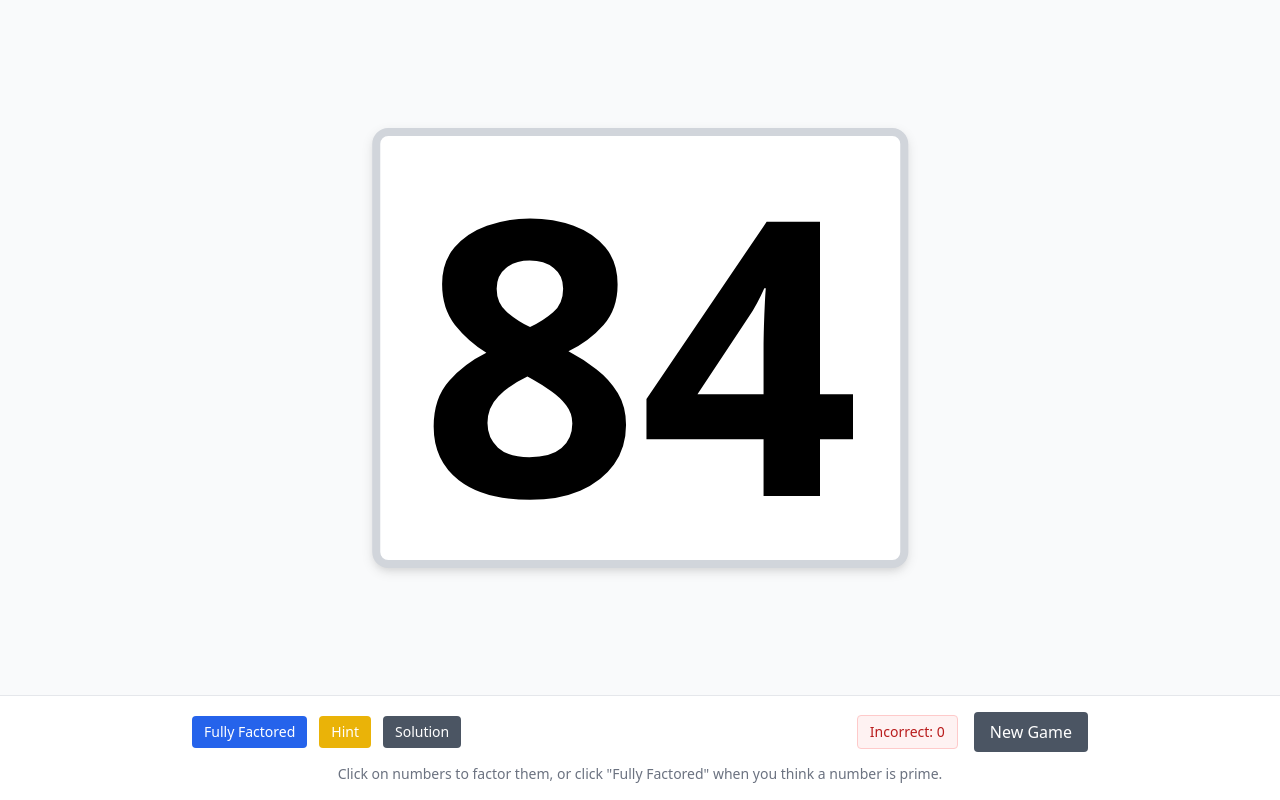
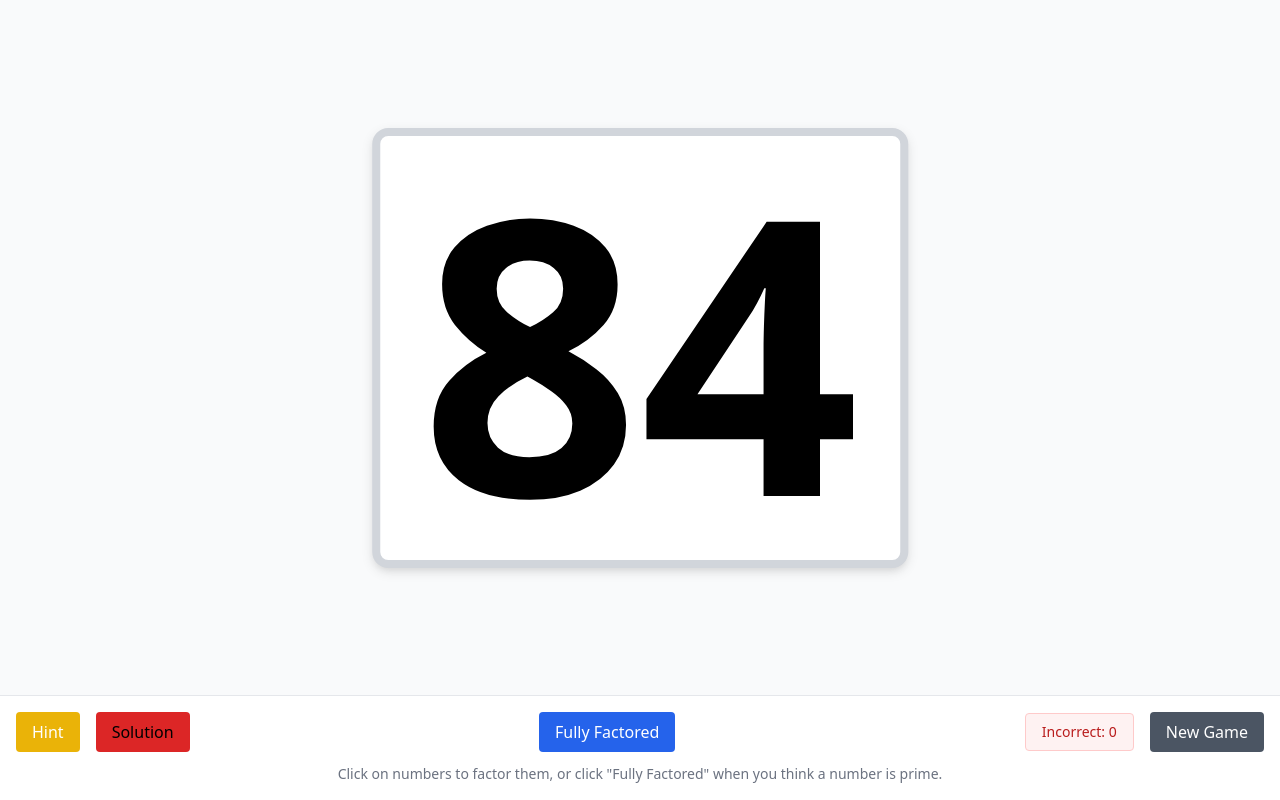
Before and after one commit to DrQuacks/factor-tree-app, a Next.js app: page / in a window 1280 px wide. Built offline with nearby package versions, Linux system fonts and the light colour scheme.

Commit message:
better bottom bar formatting

```diff
--- a/components/FactorNode.tsx
+++ b/components/FactorNode.tsx
@@ -89,7 +89,7 @@ export default function FactorNode({
   return (
     <div className="flex flex-col items-center">
       <div
-        className={`bg-white border-2 border-gray-300 rounded shadow cursor-pointer transition-all duration-300 hover:border-blue-400 ${
+        className={`bg-white border-2 border-gray-300 rounded shadow cursor-pointer transition-all duration-300 hover:border-blue-400 hover:shadow-lg hover:scale-105 ${
           isLarge ? 'text-8xl font-bold leading-none' : 'text-xl font-semibold'
         } ${
           showFeedback && feedbackType === 'correct' ? 'border-green-500 bg-green-50' : ''
@@ -97,9 +97,13 @@ export default function FactorNode({
           showFeedback && feedbackType === 'incorrect' ? 'border-red-500 bg-red-50' : ''
         }`}
         style={{
-          padding: isLarge ? '5px 10px' : '8px 16px'
+          padding: isLarge ? '5px 10px' : '8px 16px',
+          cursor: 'pointer'
         }}
         onClick={handleClick}
+        onMouseEnter={(e) => {
+          e.currentTarget.style.cursor = 'pointer';
+        }}
       >
         {value}
         {getFeedbackIcon()}
--- a/components/IncorrectMoves.tsx
+++ b/components/IncorrectMoves.tsx
@@ -4,7 +4,7 @@ type Props = {
 
 export default function IncorrectMoves({ count }: Props) {
   return (
-    <div className="bg-red-50 text-red-700 px-3 py-1.5 rounded text-sm border border-red-200">
+    <div className="bg-red-50 text-red-700 px-4 py-2 rounded text-sm border border-red-200">
       Incorrect: {count}
     </div>
   );
--- a/pages/index.tsx
+++ b/pages/index.tsx
@@ -97,21 +97,52 @@ export default function Home() {
 
       {/* Bottom Controls */}
       <div className="p-4 bg-white border-t border-gray-200">
-        <div className="flex justify-between items-center max-w-4xl mx-auto">
-          <ControlButtons
-            onFullyFactored={handleFullyFactored}
-            onHint={handleHint}
-            onSolution={handleSolution}
-            hintText={hintText}
-            showHint={showHint}
-            showSolution={showSolution}
-          />
+        <div
+          className="flex mb-3"
+          style={{
+            justifyContent: 'space-between',
+            alignItems: 'center',
+            width: '100%'
+          }}
+        >
+          {/* Left */}
+          <div className="flex gap-4">
+            <button
+              className="bg-yellow-500 text-white px-4 py-2 rounded hover:bg-yellow-600 transition-colors"
+              onClick={handleHint}
+            >
+              Hint
+            </button>
+            <button
+              className="px-4 py-2 rounded transition-colors"
+              style={{
+                backgroundColor: '#dc2626',
+                color: '#000000'
+              }}
+              onClick={handleSolution}
+            >
+              Solution
+            </button>
+          </div>
 
-          <div className="flex items-center space-x-4">
+          {/* Center */}
+          <button
+            className="bg-blue-600 text-white px-4 py-2 rounded hover:bg-blue-700 transition-colors"
+            onClick={handleFullyFactored}
+          >
+            Fully Factored
+          </button>
+
+          {/* Right */}
+          <div className="flex items-center gap-4">
             <IncorrectMoves count={incorrectMoves} />
             <button
+              className="px-4 py-2 rounded transition-colors"
+              style={{
+                backgroundColor: '#4b5563',
+                color: '#ffffff'
+              }}
               onClick={handleNewGame}
-              className="bg-gray-600 text-white px-4 py-2 rounded hover:bg-gray-700 transition-colors"
             >
               New Game
             </button>
```
